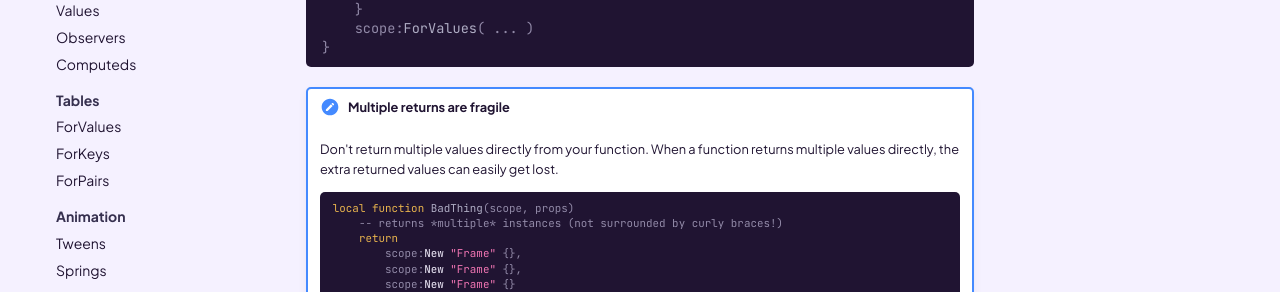
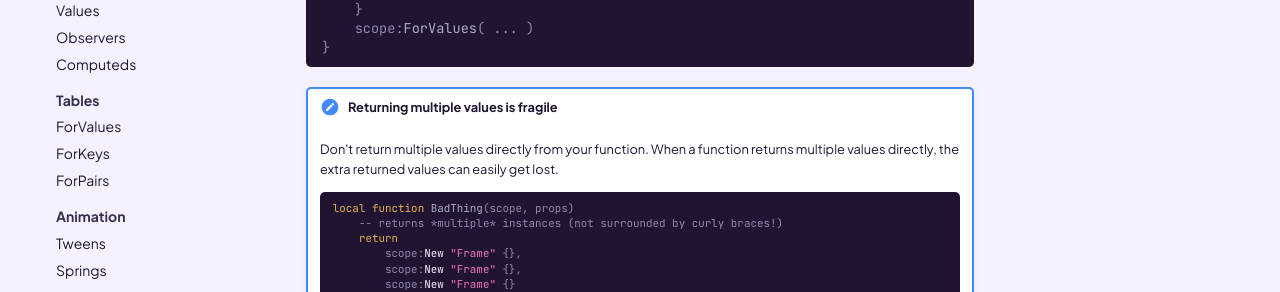
Before and after one commit to dphfox/Fusion, an MkDocs documentation site: the page built from docs/tutorials/components/instance-handling.md, in a window 1280 px wide and 900 px high, scrolled down 771 px. Shown: the part 161-453 px from the top of the window. Built offline with MkDocs 1.6.1 and Material for MkDocs 9.7.7, drawn with Linux system fonts in a browser that asks for light colours; comment, search, counter and statistics services are not loaded; the version menu is left out.

Commit message:
Less awkward wording in instance handling tutorial

````diff
--- a/docs/tutorials/components/instance-handling.md
+++ b/docs/tutorials/components/instance-handling.md
@@ -37,7 +37,7 @@ return {
 }
 ```
 
-!!! fail "Multiple returns are fragile"
+!!! fail "Returning multiple values is fragile"
     Don't return multiple values directly from your function. When a function
     returns multiple values directly, the extra returned values can easily get
     lost.
````
